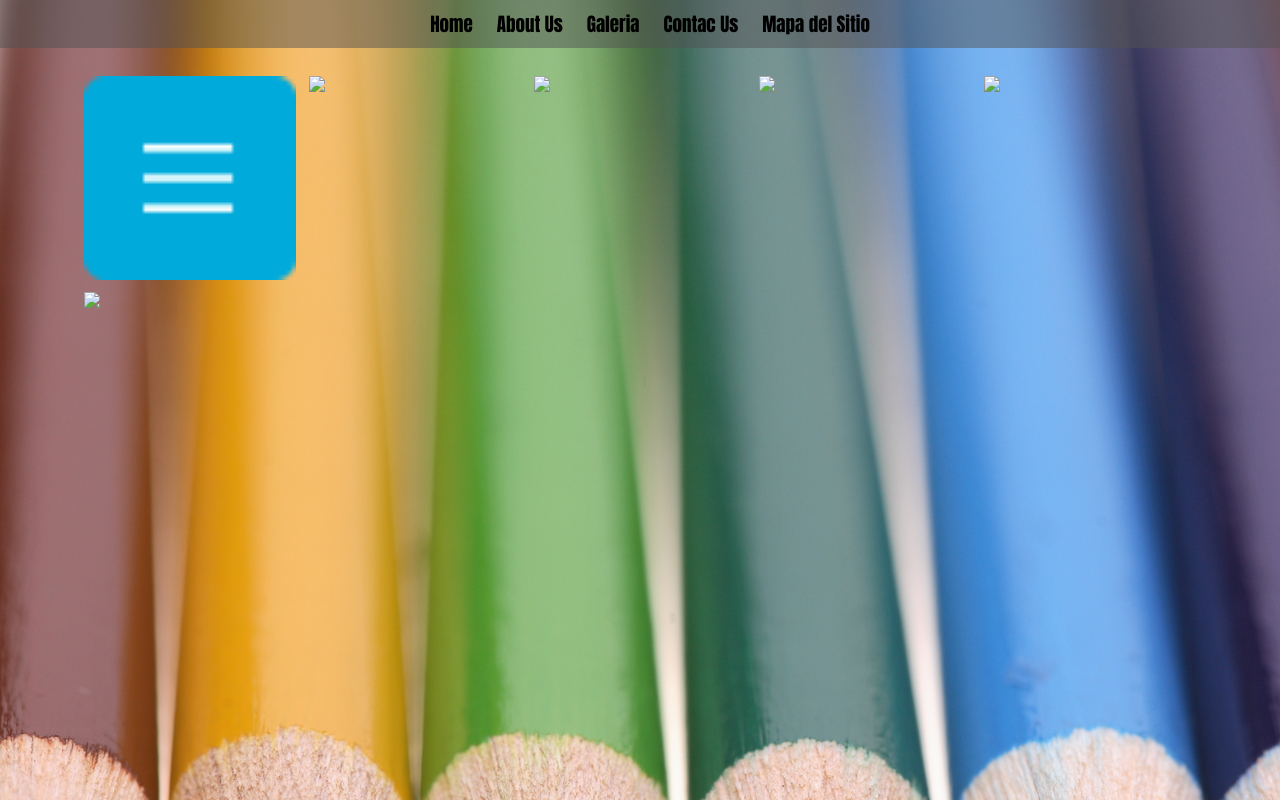
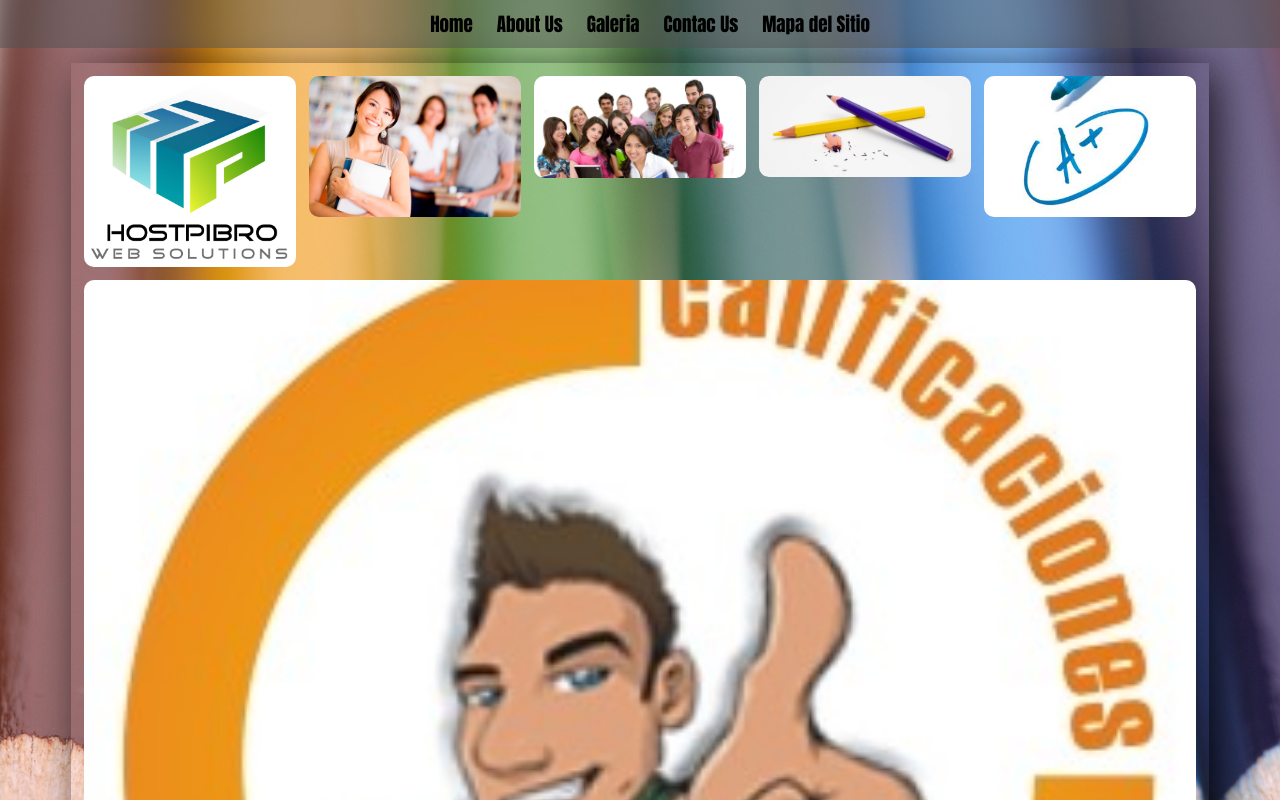
Before and after one commit to MichaelPicado/proyecto_michael_picado, a plain HTML site: page galeria.html in a window 1280 px wide. Shown: the top 800 px of the page. Drawn offline with nearby package versions, Linux system fonts and the light colour scheme.

Commit message:
VArios
Ingreso de imagenes, comentarios en CSS,

```diff
--- a/assets/css/style.css
+++ b/assets/css/style.css
@@ -66,7 +66,7 @@ nav ul {
 }
 nav ul li a{
 	color:black;
-	font-size: 19px;
+	font-size: 13px;
 	font-family: Impact;
 	text-decoration: none;
 	padding: 10px;
@@ -264,6 +264,7 @@ section.galeria div {
 section.galeria div img {
    width: 100%;
    height: auto;
+   border-radius: 10px;
 }
 /*Media Queries*/
 @media screen and (max-width: 400px) {
@@ -275,7 +276,13 @@ section.galeria div img {
    }
 }
 
+.galeria{
 
+	-webkit-box-shadow: 9px 9px 42px -1px rgba(0,0,0,0.75);
+	-moz-box-shadow: 9px 9px 42px -1px rgba(0,0,0,0.75);
+	box-shadow: 9px 9px 42px -1px rgba(0,0,0,0.75);
+
+}
 
 
 
@@ -294,21 +301,12 @@ section.galeria div img {
 
 }
 
-
-
+	/*--------------- MENU--------------*/
 
 	.menu-bar-mobile{
 	display: none;
 }
 
-.ima-logo {
-
-position: absolute;
-left: 125px;
-top: 10px;
-width: 70%;
-margin-top: 10px;
-}
 
 
 .nav-list{
@@ -320,6 +318,7 @@ margin-top: 10px;
     text-align: center;
     z-index: 2
 }
+
 nav ul{
 	display: block !important;
 
@@ -332,10 +331,34 @@ nav ul li {
 	display: inline-block;
 		border:none;
 }
+
+
+nav ul li a {
+	font-size: 19px;
+}
+
+
+
+/*----------------LOGO---------------*/
+.ima-logo {
+
+position: absolute;
+left: 125px;
+top: 10px;
+width: 70%;
+margin-top: 10px;
+}
+
+
+
+/*------------------LOGIN CUADRO*/
+
+
 .cuadro-login{
 	margin-top:250px;
 
 }
+
 
 
 
@@ -385,7 +408,7 @@ nav ul li {
 
 }
 
-
+/*-----------------------CUADRO LOGEO-----------*/
 .cuadro-login{
 	overflow: auto;
 	width: 280px;
@@ -410,7 +433,7 @@ form {
 	margin-top: 50px;
 }
 
-
+/*-------------------------PIE DE PAGINA---------------*/
 .footer{
 	overflow: hidden;
 	position: absolute;
--- a/galeria.html
+++ b/galeria.html
@@ -35,12 +35,12 @@
 
 
 <section class="galeria">
-    <div><img src="assets/img/icono-menu-movil.png" alt="imagen"></div>
-    <div><img src="2.png" alt="imagen"></div>
-    <div><img src="3.png" alt="imagen"></div>
-    <div><img src="4.png" alt="imagen"></div>
-    <div><img src="5.png" alt="imagen"></div>
-    <div><img src="6.png" alt="imagen"></div>
+    <div><img src="assets/img/hospi.jpg" alt="imagen"></div>
+    <div><img src="assets/img/estudiantes.jpg" alt="imagen"></div>
+    <div><img src="assets/img/estudiantes1.jpg" alt="imagen"></div>
+    <div><img src="assets/img/LAPICEROS.jpg" alt="imagen"></div>
+    <div><img src="assets/img/notas.jpg" alt="imagen"></div>
+    <div><img src="assets/img/notas2.jpg" alt="imagen"></div>
 </section>
 
 
```
Also changed, not shown: assets/img/estudiantes.jpg (renamed from assets/img/ensena-valores-a-tus-alumnos.jpg), assets/img/notas.jpg (added), assets/img/notas2.jpg (added).
